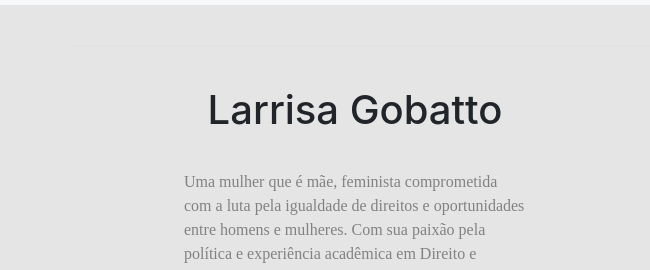
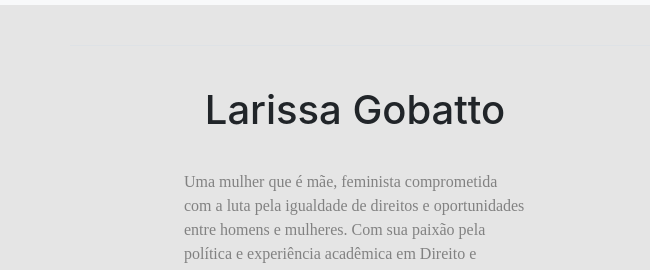
Before and after one commit to jeferson-santos/larissaGobatto, a plain HTML site: page index.html in a window 1280 px wide. Shown: the part 51-321 px from the top of the page, 0-650 px from the left. Drawn offline with nearby package versions, Linux system fonts and the light colour scheme; grey boxes are pictures that could not be loaded.

Commit message:
Update index.html

```diff
--- a/index.html
+++ b/index.html
@@ -45,7 +45,7 @@
     <div class="container border-top" id="home">
         <div class="row">
           <div class="col-md-6">
-            <h1 class="text-center">Larrisa Gobatto</h1>
+            <h1 class="text-center">Larissa Gobatto</h1>
             <p class="e11_160 texto-principal">Uma mulher que é mãe, feminista comprometida com a luta pela igualdade de direitos e oportunidades entre homens e mulheres. Com sua paixão pela política e experiência acadêmica em Direito e Administração Pública, ela tem habilidades excepcionais para enfrentar desafios complexos e fazer a diferença em sua comunidade. Seu portfólio reflete sua dedicação em projetos relacionados a essas áreas, demonstrando sua competência e liderança como uma mulher forte e independente.</p>
           </div>
           <div class="col-md-6">
```
